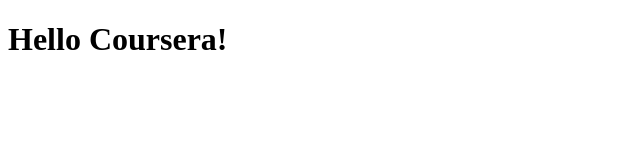
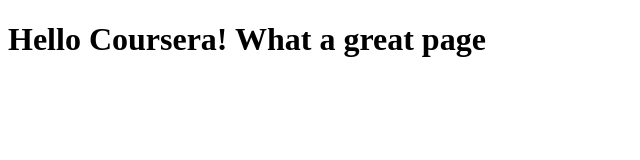
Before and after one commit to JadRusus/coursera-test, a plain HTML site: page site/index.html in a window 1280 px wide. Shown: the whole page, without its empty margins (0-640 px from the left). Drawn offline with Linux system fonts and the light colour scheme.

Commit message:
small update

```diff
--- a/site/index.html
+++ b/site/index.html
@@ -4,6 +4,6 @@
 	<title>Hello Coursera!</title>
 </head>
 <body>
-<h1>Hello Coursera!</h1>
+<h1>Hello Coursera! What a great page</h1>
 </body>
 </html>
```
